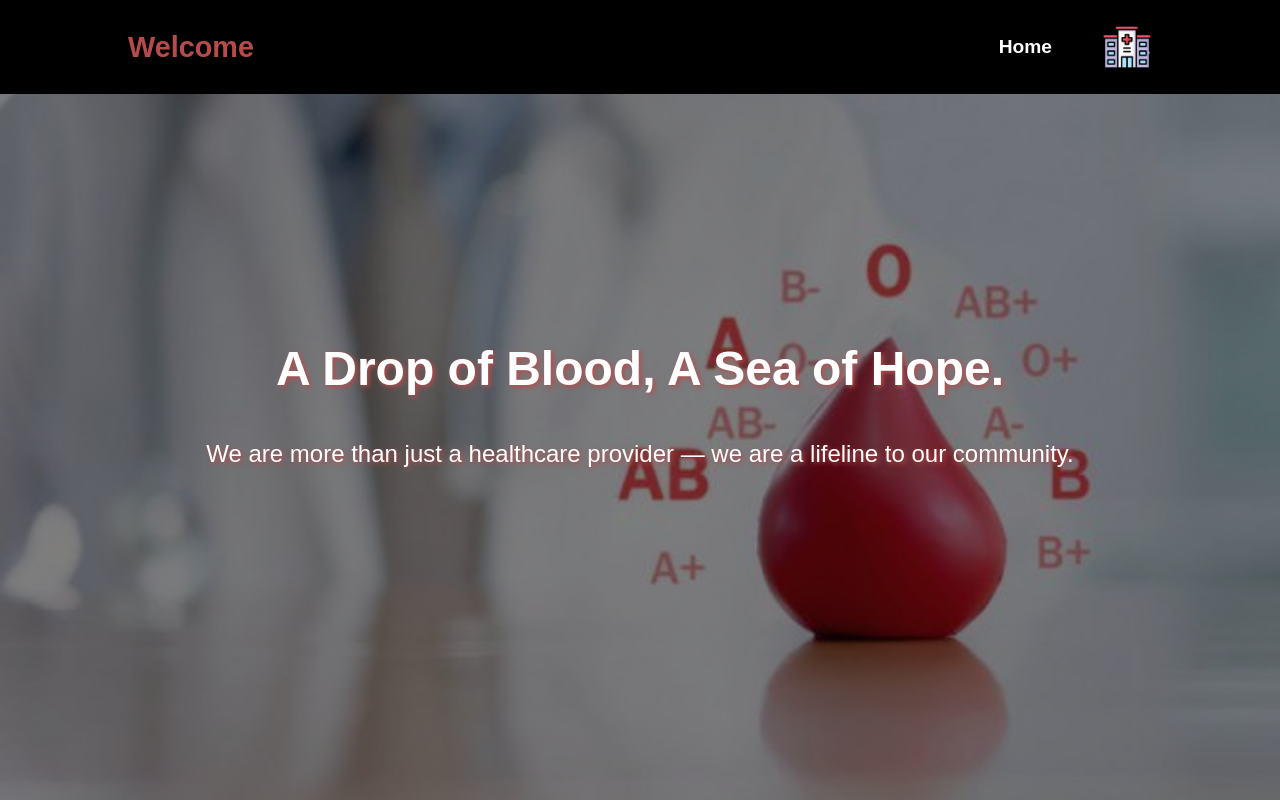
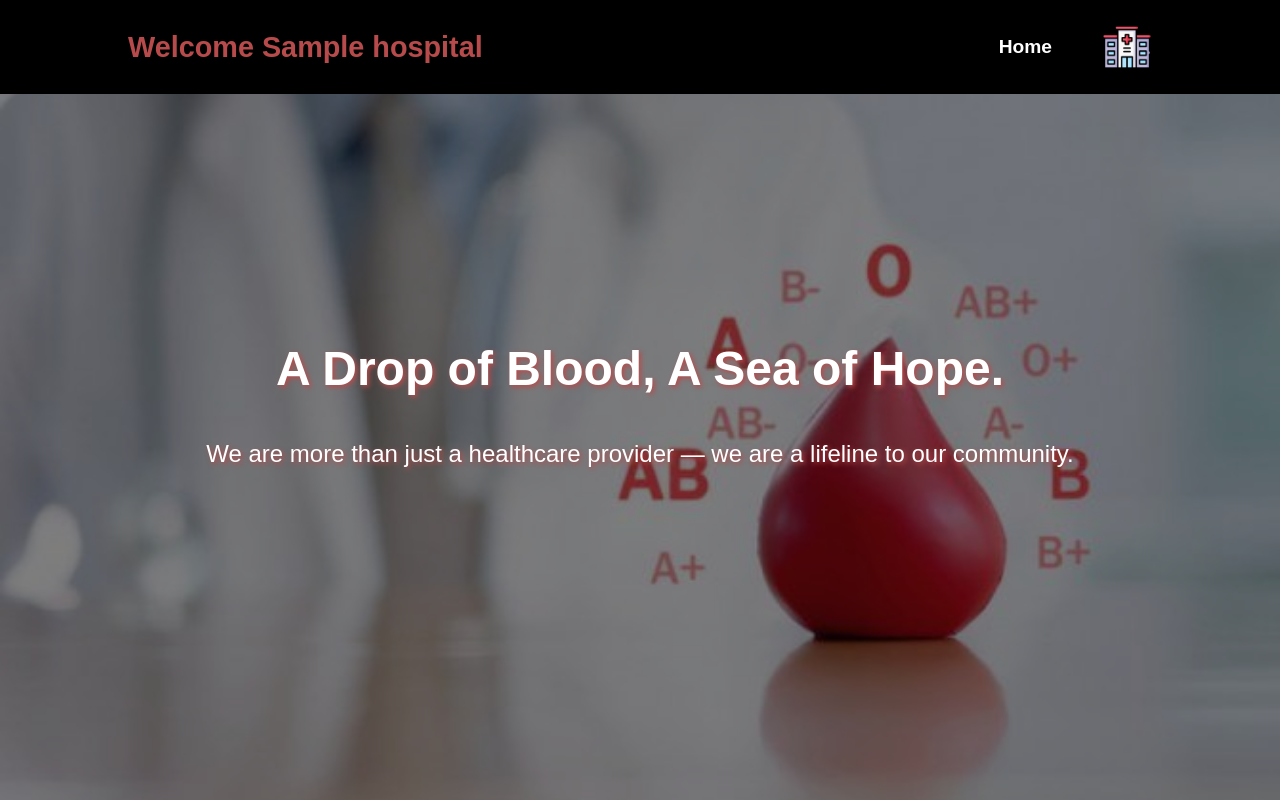
Before and after one commit to islam0110023/blood-project3, a PHP site: page /Hospitals.php in a window 1280 px wide. Run offline with PHP 8.4, Linux system fonts and the light colour scheme; the visitor is signed in with stand-in values (Sample User, id 1); tables that the repository leaves empty or names only in its code hold one stand-in row (values such as "Sample post").

Commit message:
update hospital

```diff
--- a/hospital/Hospitals.css
+++ b/hospital/Hospitals.css
@@ -146,6 +146,8 @@ nav ul li a:hover {
 
 .navbar .logo h2 {
     margin: 0;
+    width: max-content;
+
     font-size: 1.8rem;
     color: #b74b4b;
 }
--- a/hospital/Hospitals.php
+++ b/hospital/Hospitals.php
@@ -34,7 +34,7 @@ if (isset($_SESSION['hospital'])) {
     <div class="navbar">
         <nav>
             <div class="logo">
-                <h2>Welcome</h2>
+                <h2>Welcome <?=$result['name'];?></h2>
             </div>
             <div class="hidehome" onclick="toggleMenu()">☰</div>
             <ul id="menu">
```
